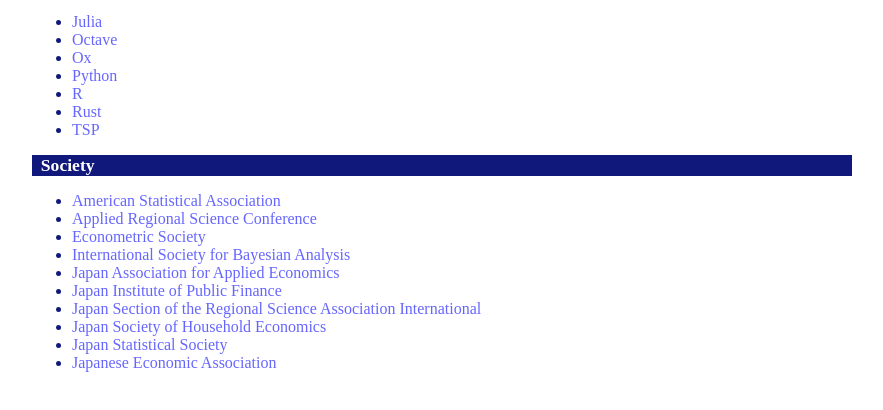
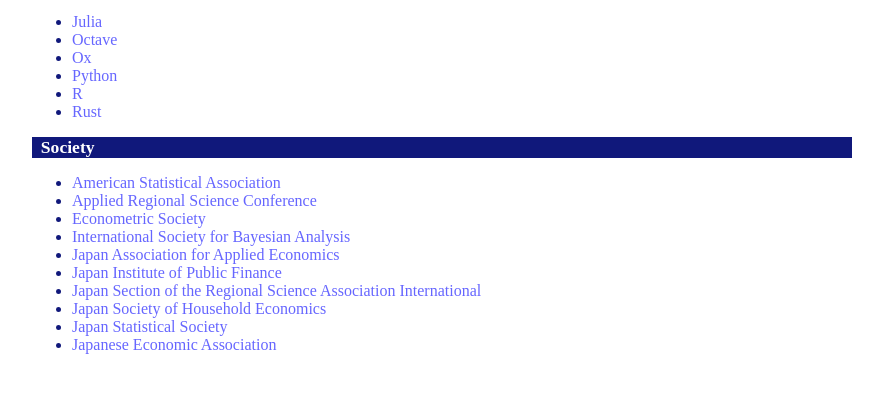
Before and after one commit to kzhkkkm/kzhkkkm.github.io, a plain HTML site: page link.html in a window 1280 px wide. Shown: the part 92-502 px from the top of the page, without its empty margins (198-1081 px from the left). Drawn offline with Linux system fonts and the light colour scheme.

Commit message:
Update link.html

```diff
--- a/link.html
+++ b/link.html
@@ -30,7 +30,6 @@
 			<li><a href="https://www.python.org">Python</a>
 			<li><a href="https://www.r-project.org">R</a>
 			<li><a href="https://www.rust-lang.org">Rust</a>
-			<li><a href="https://web.archive.org/web/20070424151243/http://www.tspintl.com/">TSP</a>
 		</ul>
 		<h2>&nbsp;&nbsp;Society</h2>
 		<ul>
```
